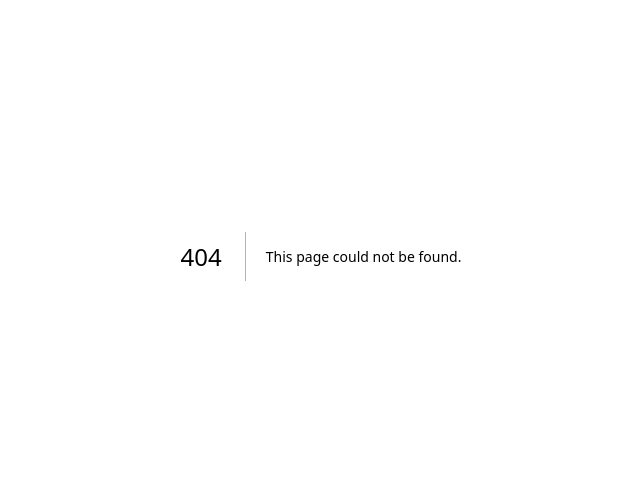
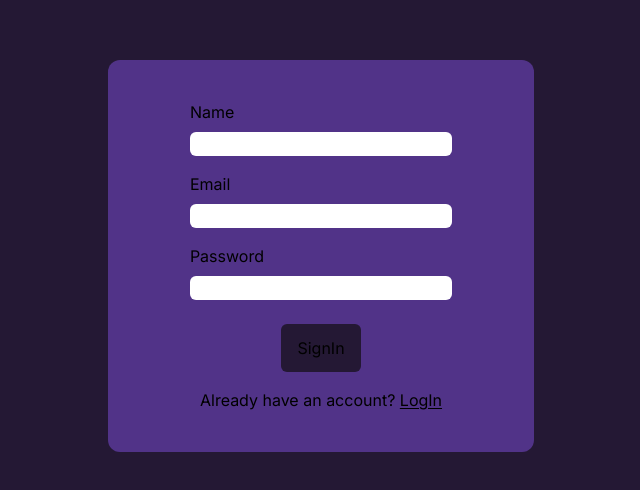
Before and after one commit to Hello-Utkarsh/Full-Stack-Ecommerce, a Next.js app: page /shop/signin in a window 1280 px wide. Before the commit this address had no page. Shown: the part 144-634 px from the top of the page, without its empty margins (319-959 px from the left). Built offline with nearby package versions, Linux system fonts and the light colour scheme.

Commit message:
designed the login and signin page

```diff
--- a/app/shop/login/page.jsx
+++ b/app/shop/login/page.jsx
@@ -1,9 +1,21 @@
 import React from 'react'
+import Link from 'next/link'
 
 const page = () => {
   return (
-    <div>
-      Login
+    <div className='bg-[#241834] h-[100vh] w-full flex justify-center items-center'>
+      <div className='w-2/6 bg-[#513388] flex flex-col justify-center px-14 py-10 rounded-xl'>
+        <div className='mx-auto w-5/6 flex flex-col'>
+          <label htmlFor="">Email</label>
+          <input className='w-full rounded-md mt-2 px-2 text-[#241834]' type="email" />
+        </div>
+        <div className='mx-auto w-5/6 flex flex-col'>
+          <label className='mt-4' htmlFor="">Password</label>
+          <input className='w-full rounded-md px-2 mt-2 text-[#241834]' type="password" />
+        </div>
+        <button className='bg-[#241834] rounded-md px-4 py-3 mt-6 w-fit mx-auto duration-200 hover:scale-110 transition'>Login</button>
+        <p className='mx-auto mt-4'>Don't have an account? <Link href={'/shop/signin'} className='underline underline-offset-2 cursor-pointer'>SignIn</Link></p>
+      </div>
     </div>
   )
 }
--- /dev/null
+++ b/app/shop/signin/page.jsx
@@ -0,0 +1,27 @@
+import React from 'react'
+import Link from 'next/link'
+
+const page = () => {
+  return (
+    <div className='bg-[#241834] h-[100vh] w-full flex justify-center items-center'>
+      <div className='w-2/6 bg-[#513388] flex flex-col justify-center px-14 py-10 rounded-xl'>
+      <div className='mx-auto w-5/6 flex flex-col'>
+          <label htmlFor="">Name</label>
+          <input className='w-full rounded-md mt-2 px-2 text-[#241834]' type="text" />
+        </div>
+        <div className='mx-auto w-5/6 flex flex-col mt-4'>
+          <label htmlFor="">Email</label>
+          <input className='w-full rounded-md mt-2 px-2 text-[#241834]' type="email" />
+        </div>
+        <div className='mx-auto w-5/6 flex flex-col mt-4'>
+          <label htmlFor="">Password</label>
+          <input className='w-full rounded-md px-2 mt-2 text-[#241834]' type="password" />
+        </div>
+        <button className='bg-[#241834] rounded-md px-4 py-3 mt-6 w-fit mx-auto duration-200 hover:scale-110 transition'>SignIn</button>
+        <p className='mx-auto mt-4'>Already have an account? <Link href={'/shop/login'} className='underline underline-offset-2 cursor-pointer'>LogIn</Link></p>
+      </div>
+    </div>
+  )
+}
+
+export default page
--- a/components/Navbar.jsx
+++ b/components/Navbar.jsx
@@ -16,10 +16,12 @@ const Navbar = () => {
               transition={{ type: "spring", stiffness: 400, damping: 20 }}
               className="cursor-pointer text-lg text-[#241834] bg-[#E4E2EA] font-medium rounded-lg w-fit px-3 py-2 mx-auto">Login</motion.button>
           </Link>
+          <Link href={"/shop/signin"} className='mx-auto'>
             <motion.button
               whileHover={{ scale: 1.1 }}
               transition={{ type: "spring", stiffness: 400, damping: 20 }}
               className="cursor-pointer text-lg text-[#241834] bg-[#E4E2EA] font-medium rounded-lg w-fit px-3 py-2 mx-auto">SignIn</motion.button>
+          </Link>
         </div>
       </div>
     </nav>
```
Lines whose indentation alone changed are shown as unchanged.
